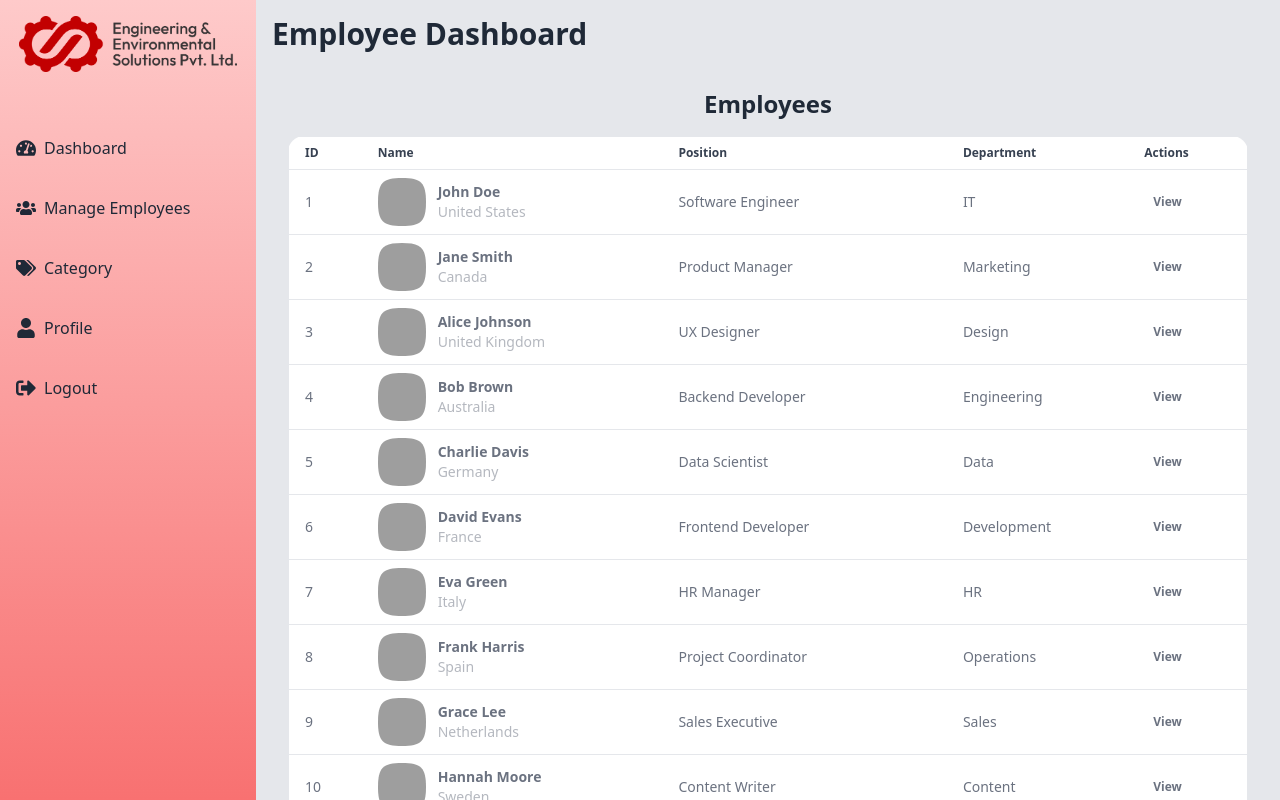
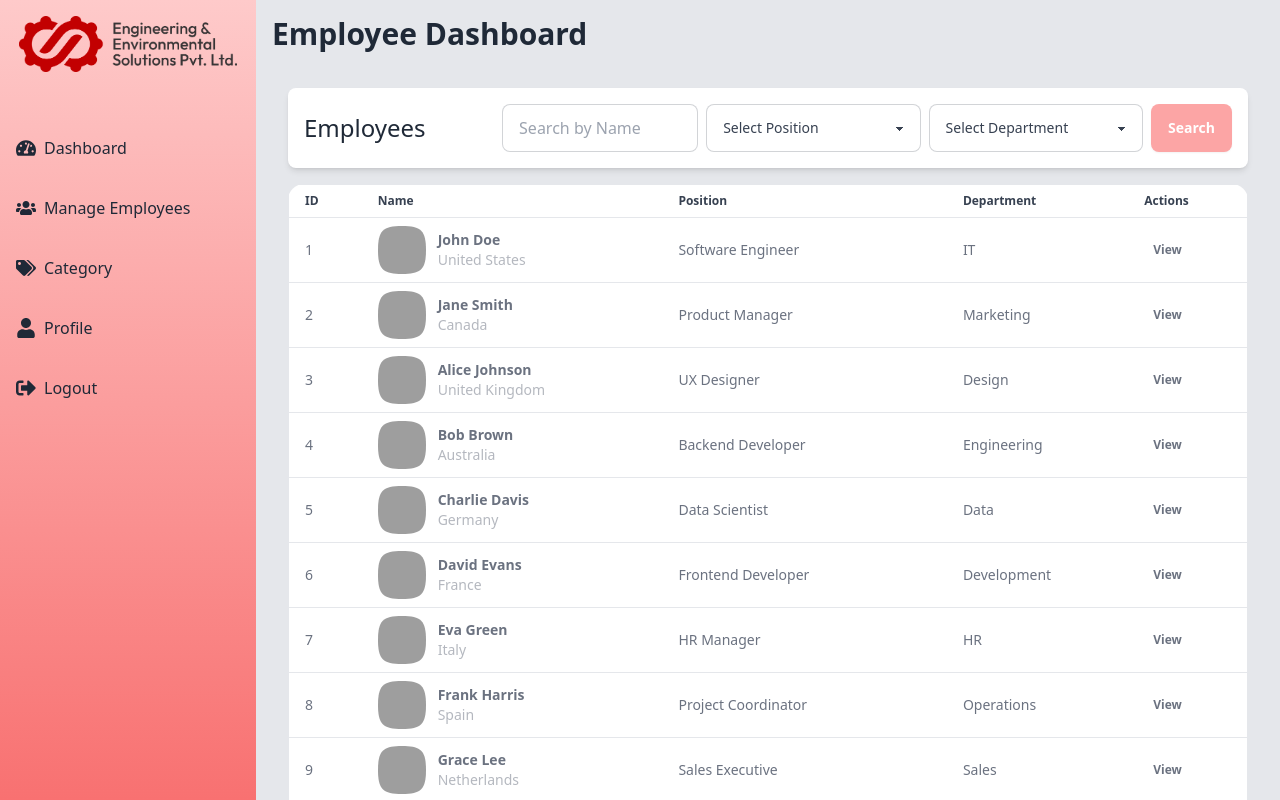
Before and after one commit to salman2696/hr-management-dashboard, a React (Vite) app: page /employees in a window 1280 px wide. Shown: the top 800 px of the page. Built offline with nearby package versions, Linux system fonts and the light colour scheme; grey boxes are pictures that could not be loaded.

Commit message:
seacrh filter added

```diff
--- a/src/components/EmployeeList.jsx
+++ b/src/components/EmployeeList.jsx
@@ -1,5 +1,6 @@
 // src/components/EmployeeList.jsx
-import React from "react";
+import React,  { useState } from "react";
+import SearchFilter from "./SearchFilter";
 
 // Sample employee data
 const employees = [
@@ -26,10 +27,27 @@ const employees = [
   { id: 20, name: "Riley Walker", position: "Market Researcher", department: "Marketing", avatar: "https://img.daisyui.com/images/profile/demo/21@94.webp", country: "Czech Republic" },
 ];
 
-const EmployeeList = () => (
-  <div className="overflow-x-auto p-4 w-full text-center">
-    <h1 className="text-2xl font-bold mb-4 text-gray-800">Employees</h1>
-    <table className="table w-full bg-white border border-gray-200 ">
+const EmployeeList = () => {
+  const [filteredEmployees, setFilteredEmployees] = useState(employees);
+
+  const handleFilterChange = ({ searchTerm, position, department }) => {
+    const filtered = employees.filter((employee) => {
+      const matchesName = employee.name.toLowerCase().includes(searchTerm.toLowerCase());
+      const matchesPosition = position ? employee.position === position : true;
+      const matchesDepartment = department ? employee.department === department : true;
+      return matchesName && matchesPosition && matchesDepartment;
+    });
+    setFilteredEmployees(filtered);
+  };
+
+  return (
+    <div className="p-4 w-full">
+      <div className="sticky top-20 bg-white shadow-md z-10 flex items-center justify-between p-4 rounded-lg">
+        <h1 className="text-2xl text-gray-800">Employees</h1>
+        <SearchFilter onFilterChange={handleFilterChange} />
+      </div>
+      <div className="overflow-x-auto mt-4">
+        <table className="table w-full bg-white border border-gray-200">
           <thead className="text-gray-700">
             <tr>
               <th className="py-2 px-4 border-b">ID</th>
@@ -40,7 +58,7 @@ const EmployeeList = () => (
             </tr>
           </thead>
           <tbody className="text-gray-500">
-        {employees.map((employee) => (
+            {filteredEmployees.map((employee) => (
               <tr key={employee.id}>
                 <td className="py-2 px-4 border-b">{employee.id}</td>
                 <td className="py-2 px-4 border-b">
@@ -69,6 +87,8 @@ const EmployeeList = () => (
           </tbody>
         </table>
       </div>
+    </div>
   );
+};
 
 export default EmployeeList;
--- /dev/null
+++ b/src/components/SearchFilter.jsx
@@ -0,0 +1,53 @@
+// src/components/SearchFilter.jsx
+import React, { useState } from "react";
+
+const SearchFilter = ({ onFilterChange }) => {
+  const [searchTerm, setSearchTerm] = useState("");
+  const [position, setPosition] = useState("");
+  const [department, setDepartment] = useState("");
+
+  const handleSearch = () => {
+    onFilterChange({ searchTerm, position, department });
+  };
+
+  return (
+    <div className="flex flex-row gap-2 items-center">
+      <input
+        type="text"
+        placeholder="Search by Name"
+        className="input input-bordered bg-white text-gray-700 w-full"
+        value={searchTerm}
+        onChange={(e) => setSearchTerm(e.target.value)}
+        onKeyPress={(e) => e.key === "Enter" && handleSearch()}
+      />
+      <select
+        className="select select-bordered bg-white text-gray-700 w-full"
+        value={position}
+        onChange={(e) => setPosition(e.target.value)}
+      >
+        <option value="">Select Position</option>
+        <option value="Software Engineer">Software Engineer</option>
+        <option value="Product Manager">Product Manager</option>
+        {/* Add more positions as needed */}
+      </select>
+      <select
+        className="select select-bordered bg-white text-gray-700 w-full"
+        value={department}
+        onChange={(e) => setDepartment(e.target.value)}
+      >
+        <option value="">Select Department</option>
+        <option value="IT">IT</option>
+        <option value="Marketing">Marketing</option>
+        {/* Add more departments as needed */}
+      </select>
+      <button
+        className="btn bg-red-300 text-white hover:bg-red-400 border-transparent hover:border-transparent"
+        onClick={handleSearch}
+      >
+        Search
+      </button>
+    </div>
+  );
+};
+
+export default SearchFilter;
```
Lines whose indentation alone changed are shown as unchanged.
